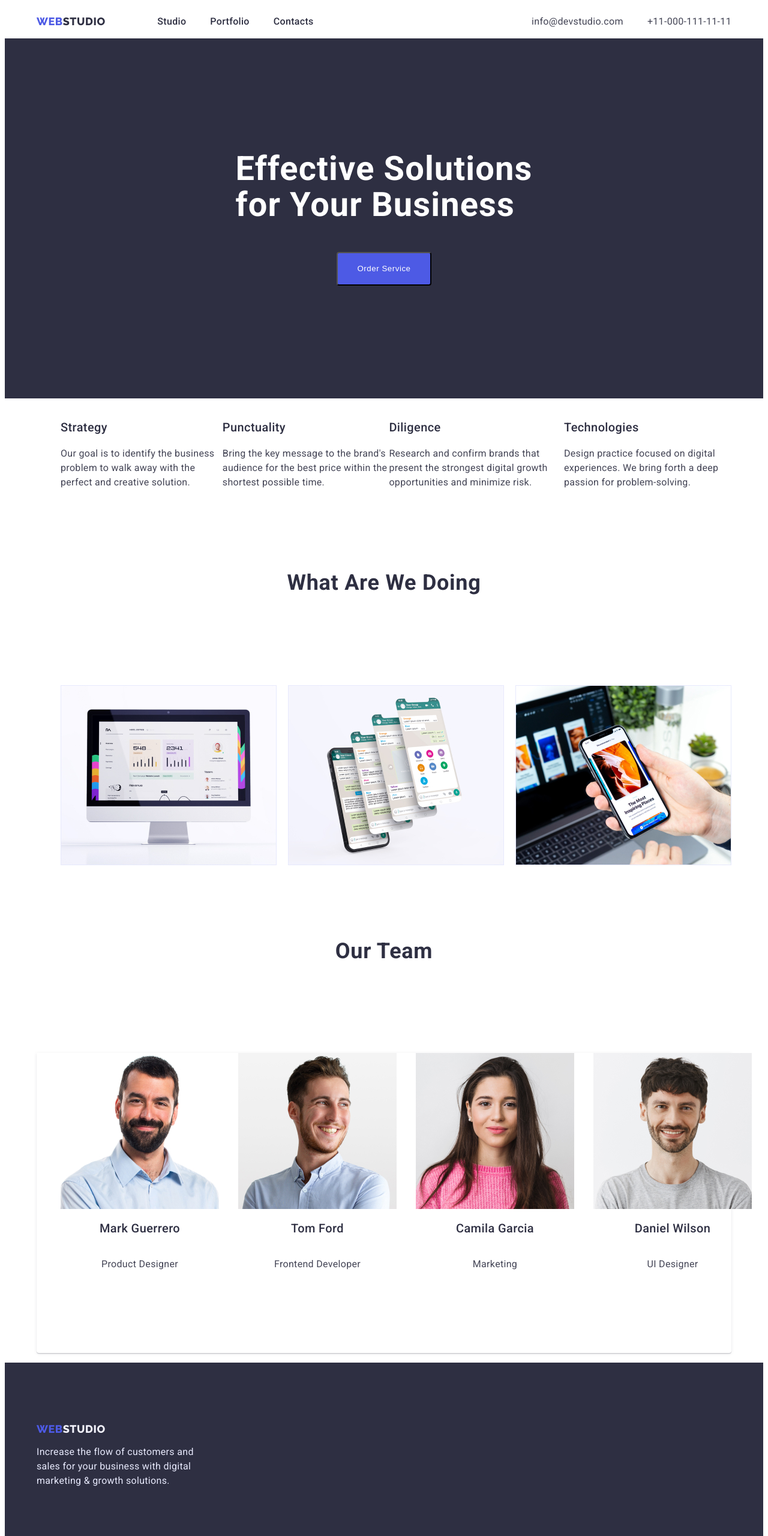
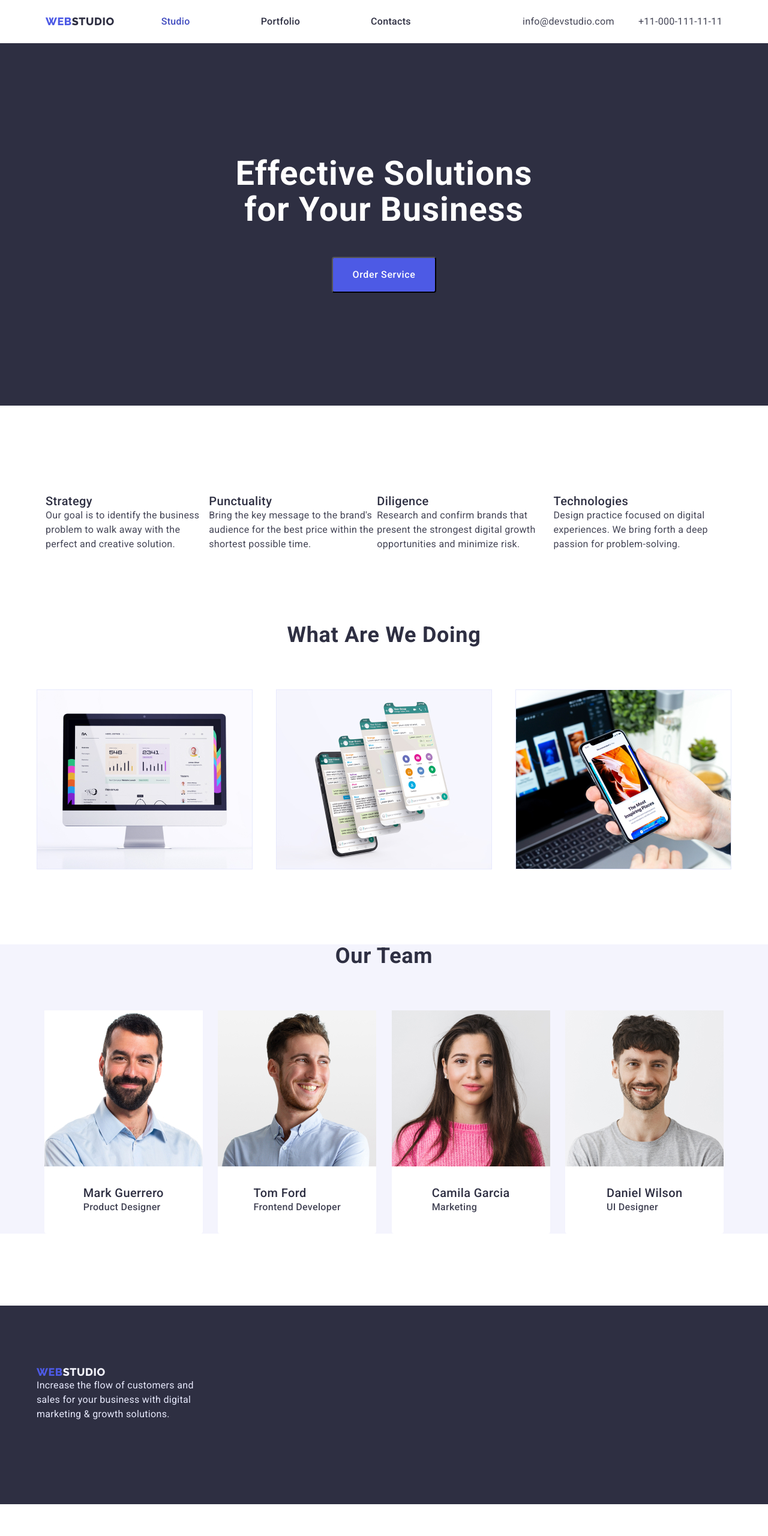
Before and after one commit to InfernoGreen/homework-03, a plain HTML site: page index.html in a window 1280 px wide. Shown: the top 2560 px of the page at 60% size. After the commit the page ends 2507 px from the top, so only its background shows below. Drawn offline with nearby package versions, Linux system fonts and the light colour scheme.

Commit message:
3 dorabotka

```diff
--- a/css/style.css
+++ b/css/style.css
@@ -14,19 +14,43 @@
   --btn-color: #4d5ae5;
   --hero-bgc: #2e2f42;
 }
+
 body {
   font-family: 'Roboto', sans-serif;
   font-size: 16px;
   background-color: #ffffff;
 }
-/* HEDDER>>>>>>>>>>>>>>>>>> LOGO + NAV + ADDRESS*/
+h2,
+h3,
+h4,
+h5,
+h6,
+p,
+ul {
+  margin: 0;
+  padding: 0;
+}
+.section {
+  margin: 120px 0;
+}
 .container {
-  box-sizing: border-box;
+  padding: 0 15px;
   width: 1158px;
   margin-left: auto;
   margin-right: auto;
+  align-items: center;
+}
+.link {
+  text-decoration: none;
+}
+.list {
+  list-style: none;
+  margin: 0;
+  padding: 0;
+}
+/* HEDDER>>>>>>>>>>>>>>>>>> LOGO + NAV + ADDRESS*/
+.header-container {
   display: flex;
-  justify-content: space-between;
   align-items: center;
 }
 /*>>>>>>>>>>>>>>>>>>>>>>>>>>>>>>>>>>>LOGO */
@@ -39,30 +63,32 @@ body {
   text-transform: uppercase;
   color: #4d5ae5;
   text-decoration: none;
-  align-items: baseline;
+  padding: 24px 0;
 }
 
 .logo span {
   color: #2e2f42;
 }
 /*>>>>>>>>>>>>>>>>>>>>>>>>>>>>>>>>>>>>>>>>NAVIGATION */
-nav {
-  flex-basis: calc((100% - 4px) / 2);
-}
-nav .link {
+.link-menu {
   letter-spacing: 0.02em;
-  text-decoration: none;
   font-weight: 500;
   line-height: 1.5;
   color: var(--heading-color);
   display: inline-flex;
+  margin-left: 78px;
 }
-nav li:not(:last-child) {
-  margin-right:40px;
+.header-menu li:not(:last-child) {
+  margin-right: 40px;
 }
-nav .link:hover,
-nav .link:focus {
+
+.header-menu.link:hover,
+.header-menu.link:focus {
   color: var(--hover-color);
+}
+.navig_menu .link-menu:active {
+  background: var(--hover-color);
+  color: var(--wight-color);
 }
 .navig_menu {
   display: inline-flex;
@@ -72,11 +98,11 @@ nav .link:focus {
   display: flex;
 }
 /* >>>>>>>>>>>>>>>>>>>>>>>>>>>>>>>>>>>>>>ADDRESS*/
+.header-adr {
+  margin-left: auto;
+}
 li > .mail {
   padding-right: 40px;
-}
-nav li {
-  list-style: none;
 }
 .address_link {
   line-height: 1.5;
@@ -89,9 +115,14 @@ nav li {
 .address_link:focus {
   color: #404bbf;
 }
+.activ {
+  color: var(--hover-color);
+}
 /* >>>>>>>>>>>>>>>>>>>>>>>>>>>>>>>>>>>>>>>>>>>BLOCK HERO*/
 .hero {
   background-color: var(--hero-bgc);
+  padding-top: 188px;
+  padding-bottom: 188px;
 }
 div.container-hero {
   display: flex;
@@ -106,9 +137,10 @@ div.container-hero {
   line-height: 1.07;
   letter-spacing: 0.02em;
   color: var(--wight-color);
-  margin-top: 188px;
+  text-align-last: center;
 }
 .herobtn {
+  font-family: 'Roboto', sans-serif;
   background-color: var(--btn-color);
   font-weight: 500;
   line-height: 1.5;
@@ -117,19 +149,21 @@ div.container-hero {
   margin-top: 48px;
   padding: 16px 32px;
   border-radius: 4px;
-  margin-bottom: 188px;
+  cursor: pointer;
+  font-size: 16px;
 }
 .herobtn:hover {
   background: var(--hover-color);
 }
 /*>>>>>>>>>>>>>>>>>>>>>>>>>>>>>>>>>>>>>>>>MOTIVATION SECTION*/
+.tit-hidd {
+  display: inline;
+  visibility: hidden;
+}
 .container-m {
   box-sizing: border-box;
   width: 1158px;
-  margin-left: auto;
-  margin-right: auto;
   display: flex;
-  justify-content: space-between;
   align-items: center;
   list-style: none;
 }
@@ -167,10 +201,12 @@ div.container-hero {
   align-items: flex-start;
 }
 /* >>>>>>>>>>>>>>>>>>>>>>>>>>>>>>>>>>>>>>>>>>>Our TEAM*/
-
-.section-title{
-  margin-top: 120px;
-  padding-bottom: 120px;
+.team {
+  background: #f4f4fd;
+  margin-bottom: 120px;
+}
+.section-title {
+  margin-bottom: 70px;
 }
 .container-team-card {
   box-sizing: border-box;
@@ -178,25 +214,29 @@ div.container-hero {
   margin-left: auto;
   margin-right: auto;
   display: flex;
+  justify-content: space-around;
   list-style: none;
   flex-wrap: nowrap;
-    justify-content: space-between;
-    padding-bottom: 120px;
-    box-shadow: 0px 1px 6px rgba(46, 47, 66, 0.08), 0px 1px 1px rgba(46, 47, 66, 0.16), 0px 2px 1px rgba(46, 47, 66, 0.08);
-    border-radius: 0px 0px 4px 4px;
-    gap: 32px;
+  row-gap: 24px;
 }
-.team-list{
-  display: inline-flex;
+.team-list {
+  display: flex;
   flex-direction: column;
   align-items: center;
+  justify-content: space-between;
+  background: #ffffff;
+  box-shadow: rgba(46, 47, 66, 0.08), 0px 1px 1px rgba(46, 47, 66, 0.16),
+    0px 2px 1px rgba(46, 47, 66, 0.08);
+  border-radius: 0px 0px 4px 4px;
 }
+
 .team-name {
   font-weight: 500;
   font-size: 20px;
   line-height: 1.2;
   letter-spacing: 0.02em;
   color: var(--heading-color);
+  justify-content: center;
 }
 .team-job {
   line-height: 1.5;
@@ -208,77 +248,90 @@ div.container-hero {
 .footer {
   background-color: var(--heading-color);
 }
-/* >>>>>>>>>>>>>>>>>>>>>>>>>>>>>>>>>>>>>>>>>>LOGO*/
+/* >>>>>>>>>>>>>>>>>>>>>>>>>>>>>>>>>>>>>>>>>>*/
 
-.footer.logo {
+/* >>>>>>>>>>>>>>>>>>>>>>>>>>>>>>>>>>>>>>>>>>*/
+
+.footer-logo {
   line-height: 21px;
   letter-spacing: 0.03em;
   text-transform: uppercase;
   color: var(--btn-color);
   text-decoration: none;
-  margin-top: 100px;
+  align-items: flex-start;
+  padding: 0;
 }
-.footer.logo span {
+
+.footer-logo span {
   color: #f4f4fd;
 }
 
-.footer.text {
+.footer-text {
   line-height: 1.5;
   letter-spacing: 0.02em;
   color: #e7e9fc;
   width: 264px;
   height: 110px;
-  margin-bottom: 100px;
 }
 
-.container-footer{
+.container-footer {
   box-sizing: border-box;
   width: 1158px;
   margin-left: auto;
   margin-right: auto;
-  display: flex;
-  justify-content: space-between;
-  flex-direction:column;
-
+  padding: 100px 0;
 }
 /*>>>>>>>>>>>>>>>>>>>>>>>>>>>>>>>>>>>>>>>>>>>>>>>>>>>>>>>>>>>>>>>>PROGECT LIST( NAVIGATION IN HEADER)*/
-.container-main-portf{
+
+.container-main-portf {
   display: flex;
   box-sizing: border-box;
   width: 1158px;
   margin-left: auto;
   margin-right: auto;
   flex-direction: column;
-
+  align-items: center;
+  justify-content: center;
 }
 .portf_navig_container {
   display: inline-flex;
-  align-items:center;
+  row-gap: 20px;
   justify-content: center;
+  column-gap: 24px;
+  margin: 0px;
 }
-.portf_navig_container li{
-  margin-top: 96px;
-  margin-bottom:72px ;
+.portf_navig_container li {
   flex-direction: row;
   padding: 0px;
-  gap: 24px;
 }
-.portf_navig_container button{
+.portf_navig_container button {
   display: flex;
   flex-direction: row;
   align-items: flex-start;
   padding: 12px 24px;
   gap: 24%;
 }
-.card{
+.card {
   display: flex;
   flex-wrap: wrap;
-  justify-content: space-between;
+  justify-content: space-around;
+  column-gap: 24px;
+  row-gap: 24px;
+}
+.card-set {
+  display: inline;
+  flex-direction: column;
+}
 
+.card-contant {
+  padding: 32px 16px;
+font-family: 'Roboto'sans-serif;
+font-weight: 500;
+padding: 32px 16px;
 }
-.card.set{
-  display: inline;
-  flex;flex-direction: column;
+.project-text{
+color: var(--body-color);
+margin-top: 8px;
 }
 .project li {
   list-style: none;
--- a/index.html
+++ b/index.html
@@ -5,37 +5,48 @@
     <meta http-equiv="X-UA-Compatible" content="IE=edge" />
     <meta name="viewport" content="width=device-width, initial-scale=1.0" />
     <title>WebSite</title>
-    <link rel="preconnect" href="https://fonts.googleapis.com">
-    <link rel="preconnect" href="https://fonts.gstatic.com" crossorigin>
-    <link href="https://fonts.googleapis.com/css2?family=Raleway:wght@800&family=Roboto:wght@400;500;700;900&display=swap" rel="stylesheet">
-    <link rel="stylesheet" href="./css/style.css"/>
+    <link
+      rel="stylesheet"
+      href="https://cdnjs.cloudflare.com/ajax/libs/modern-normalize/1.0.0/modern-normalize.min.css"
+    />
+    <link rel="preconnect" href="https://fonts.googleapis.com" />
+    <link rel="preconnect" href="https://fonts.gstatic.com" crossorigin />
+    <link
+      href="https://fonts.googleapis.com/css2?family=Raleway:wght@800&family=Roboto:wght@400;500;700;900&display=swap"
+      rel="stylesheet"
+    />
+    <link rel="stylesheet" href="./css/style.css" />
   </head>
 
   <body>
-    <header >
-      <div class="container">
+    <header>
+      <div class="container header-container">
         <a href="./index.html" class="logo">Web<span>Studio</span></a>
-      <nav>
-        <ul class="navig_menu">
+        <nav class="header-menu">
+          <ul class="navig_menu list  ">
             <li>
-            <a class="link" href="./index.html">Studio</a>
+              <a class="activ link link-menu " href="./index.html">Studio</a>
             </li>
             <li>
-            <a class="link" href="./portfolio.html">Portfolio</a>
+              <a class="link link-menu" href="./portfolio.html">Portfolio</a>
             </li>
             <li>
-            <a class="link" href="">Contacts</a>
+              <a class="link link-menu" href="">Contacts</a>
             </li>
           </ul>
         </nav>
 
-      <address>
+        <address class="header-adr">
           <ul class="adres_menu">
             <li>
-            <a class="address_link mail" href="mailto:info@devstudio.com">info@devstudio.com</a>
+              <a class="address_link mail" href="mailto:info@devstudio.com"
+                >info@devstudio.com</a
+              >
             </li>
             <li>
-            <a class="address_link tel" href="tel:+11(000)111-11-11">+11-000-111-11-11</a>
+              <a class="address_link tel" href="tel:+11(000)111-11-11"
+                >+11-000-111-11-11</a
+              >
             </li>
           </ul>
         </address>
@@ -44,13 +55,16 @@
     <main>
       <section class="hero">
         <div class="container-hero">
-        <h1 class="herotitle">Effective Solutions<br> for Your Business</h1>
+          <h1 class="herotitle">
+            Effective Solutions<br />
+            for Your Business
+          </h1>
           <button class="herobtn" type="button">Order Service</button>
         </div>
       </section>
-      <section class="motivation">
-        <h2 hidden>motivation</h2>
-        <ul class="container-m">
+      <section class="motivation section">
+        <h2 class="tit-hidd" hidden>motivation</h2>
+        <ul class="container-m container">
           <li>
             <h3 class="motivation title">Strategy</h3>
             <p class="motivation text">
@@ -81,20 +95,19 @@
           </li>
         </ul>
       </section>
-      <section class="wawdoing">
+      <section class="wawdoing section">
         <h2 class="section-title">What are we doing</h2>
         <ul class="container-wawdoing">
           <li>
-            <img class="wawdoing pic"
+            <img
+              class="wawdoing pic"
               src="./images/computer.jpg"
               alt="computer"
-            width="360" />
+              width="360"
+            />
           </li>
           <li>
-            <img
-            src="./images/phone.jpg"
-            alt="mobile telephone"
-            width="360" />
+            <img src="./images/phone.jpg" alt="mobile telephone" width="360" />
           </li>
           <li>
             <img
@@ -107,43 +120,68 @@
       </section>
       <section class="team">
         <h2 class="section-title">Our Team</h2>
+
         <ul class="container-team-card">
           <li class="team-list">
-            <img class="team-photo" src="./images/ourteam/img.jpg" alt="Man" width="264" />
+            <img
+              class="team-photo"
+              src="./images/ourteam/img.jpg"
+              alt="Man"
+              width="264"
+            />
+            <div class="card-contant">
+              <h3 class="team-name">Mark Guerrero</h3>
+              <p class="team-job">Product Designer</p>
+            </div>
+          </li>
 
-            <h3 class="team-name" >Mark Guerrero</h3>
+          <li class="team-list">
+            <img
+              class="team-photo"
+              src="./images/ourteam/img(1).jpg"
+              alt="Man"
+              width="264"
+            />
+            <div class="card-contant">
+              <h3 class="team-name">Tom Ford</h3>
+              <p class="team-job">Frontend Developer</p>
+            </div>
+          </li>
 
-            <p class="team-job">Product Designer</p>
+          <li class="team-list">
+            <img
+              class="team-photo"
+              src="./images/ourteam/img(2).jpg"
+              alt="girl"
+              width="264"
+            />
+            <div class="card-contant">
+              <h3 class="team-name">Camila Garcia</h3>
+              <p class="team-job">Marketing</p>
+            </div>
           </li>
+
           <li class="team-list">
-            <img class="team-photo" src="./images/ourteam/img(1).jpg" alt="Man" width="264" />
-            <h3 class="team-name">Tom Ford</h3>
-
-            <p class="team-job">Frontend Developer</p>
-          </li>
-          <li class="team-list">
-            <img class="team-photo" src="./images/ourteam/img(2).jpg" alt="girl" width="264" />
-
-            <h3 class="team-name">Camila Garcia</h3>
-
-            <p class="team-job">Marketing</p>
-          </li>
-          <li class="team-list">
-            <img class="team-photo" src="./images/ourteam/img(3).jpg" alt="Man" width="264" />
-
+            <img
+              class="team-photo"
+              src="./images/ourteam/img(3).jpg"
+              alt="Man"
+              width="264"
+            />
+            <div class="card-contant">
               <h3 class="team-name">Daniel Wilson</h3>
-
               <p class="team-job">UI Designer</p>
+            </div>
           </li>
         </ul>
       </section>
     </main>
     <footer class="footer">
       <div class="container-footer">
-      <a class="footer logo" href="./index.html">Web<span>Studio</span></a>
-      <p class="footer text">
-        Increase the flow of customers and sales for your business with digital
-        marketing & growth solutions.
+        <a class="footer-logo logo" href="./index.html">Web<span>Studio</span></a>
+        <p class="footer-text text">
+          Increase the flow of customers and sales for your business with
+          digital marketing & growth solutions.
         </p>
       </div>
     </footer>
```
Also changed, not shown: portfolio.html (+63 -34 lines). Lines whose indentation alone changed are shown as unchanged.
